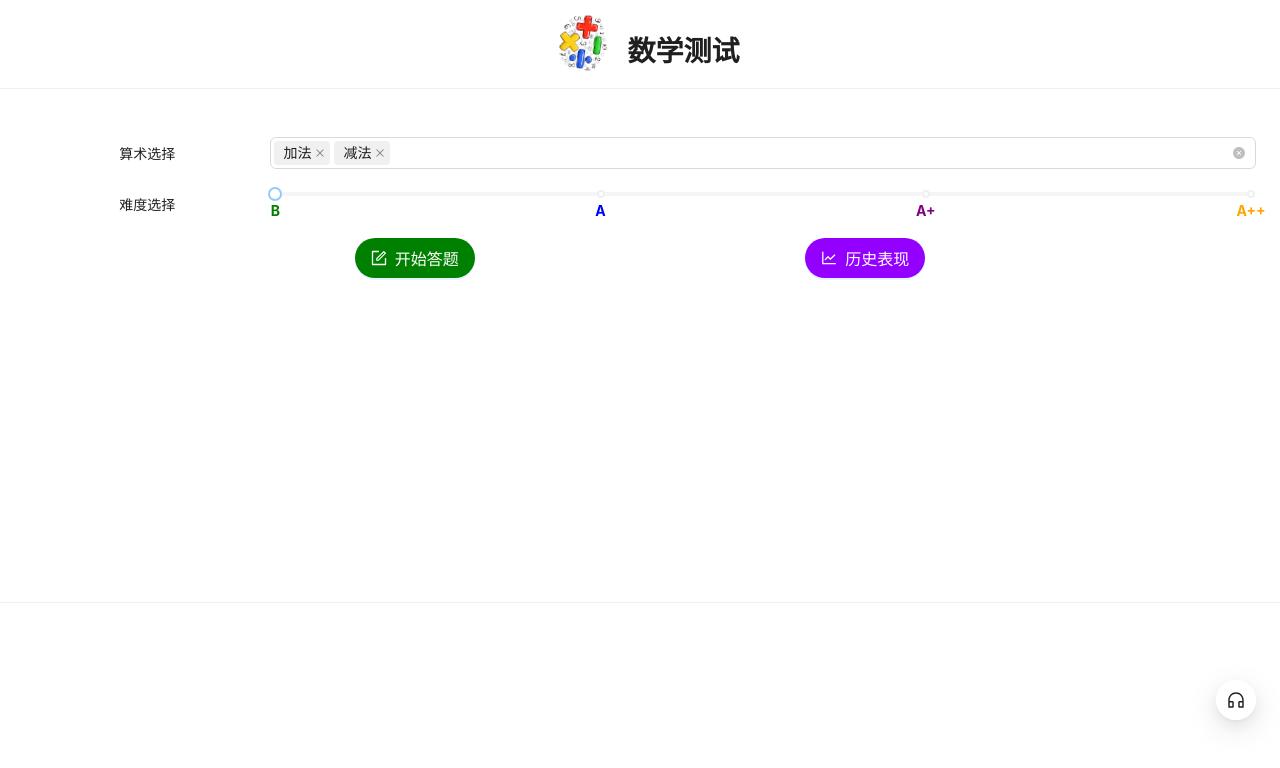
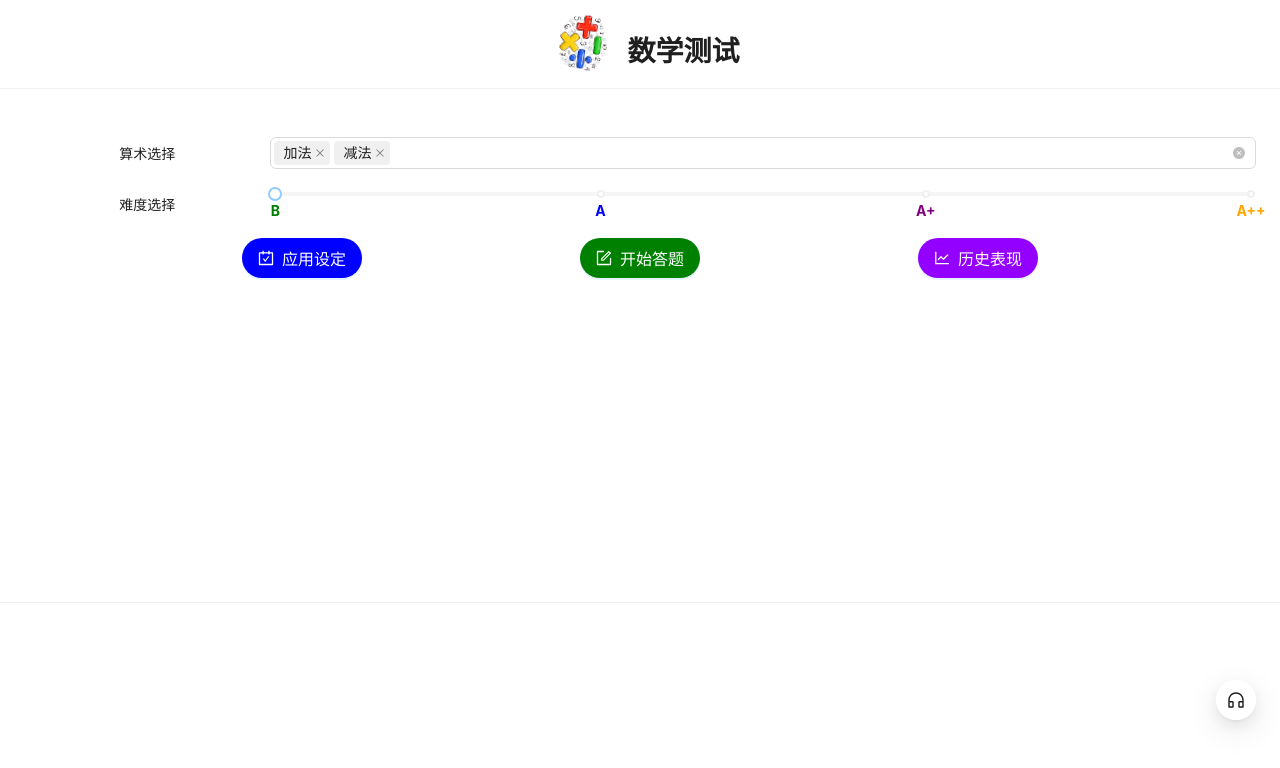
Before and after one commit to sonic4x/maths_exams, a React (Create React App) app in the folder frontend_react/: page / in a window 1280 px wide. Shown: the top 768 px of the page. Built offline with nearby package versions, Linux system fonts and the light colour scheme; no server answers.

Commit message:
Add new button

```diff
--- a/frontend_react/src/MainArea.jsx
+++ b/frontend_react/src/MainArea.jsx
@@ -34,8 +34,11 @@ const MainArea = () => {
       setIsMusicOn(true);
     }
   };
+  const onStartTest = (value) => {
+    setShowTest(true);
+  };
 
-  const onClickStartTest = (value) => {
+  const onApplySettings = (value) => {
     // value is a list
     // Apply setting
     const path = global_v.api_server + "/api/setting";
@@ -48,7 +51,7 @@ const MainArea = () => {
       .then((res) => {
         // console.log("Setting applied");
       });
-    setShowTest(true);
+    // setShowTest(true);
   };
 
   const onClickHistory = (value) => {
@@ -83,7 +86,8 @@ const MainArea = () => {
             level={level}
             onChangeOperators={onChangeOperators}
             onChangeLevel={onChangeLevel}
-            onClickBeginTest={onClickStartTest}
+            onClickApplySettings={onApplySettings}
+            onClickBeginTest={onStartTest}
             onClickShowHistory={onClickHistory}
           />
         </Row>
--- a/frontend_react/src/OptionsPanel.jsx
+++ b/frontend_react/src/OptionsPanel.jsx
@@ -1,4 +1,8 @@
-import { FormOutlined, LineChartOutlined } from "@ant-design/icons";
+import {
+  FormOutlined,
+  LineChartOutlined,
+  CarryOutOutlined,
+} from "@ant-design/icons";
 import { Select, Slider, Space, Button } from "antd";
 import "./MainArea.css";
 
@@ -90,6 +94,16 @@ const OptionsPanel = (props) => {
         <Button
           type='primary'
           shape='round'
+          icon={<CarryOutOutlined />}
+          size='large'
+          style={{ background: "blue" }}
+          onClick={props.onClickApplySettings}
+        >
+          应用设定
+        </Button>
+        <Button
+          type='primary'
+          shape='round'
           icon={<FormOutlined />}
           size='large'
           style={{ background: "green" }}
```
Also changed, not shown: 1 other file (tests, documents, lock files or other folders).
